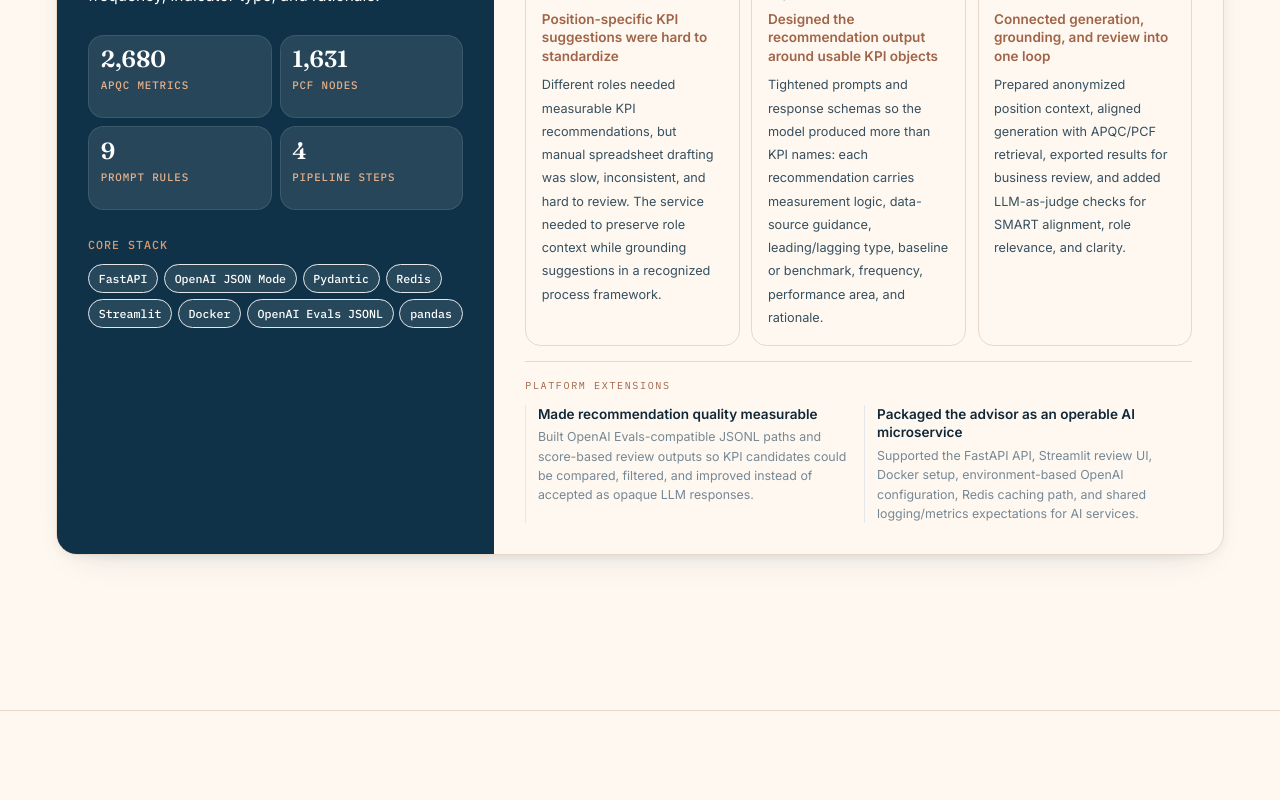
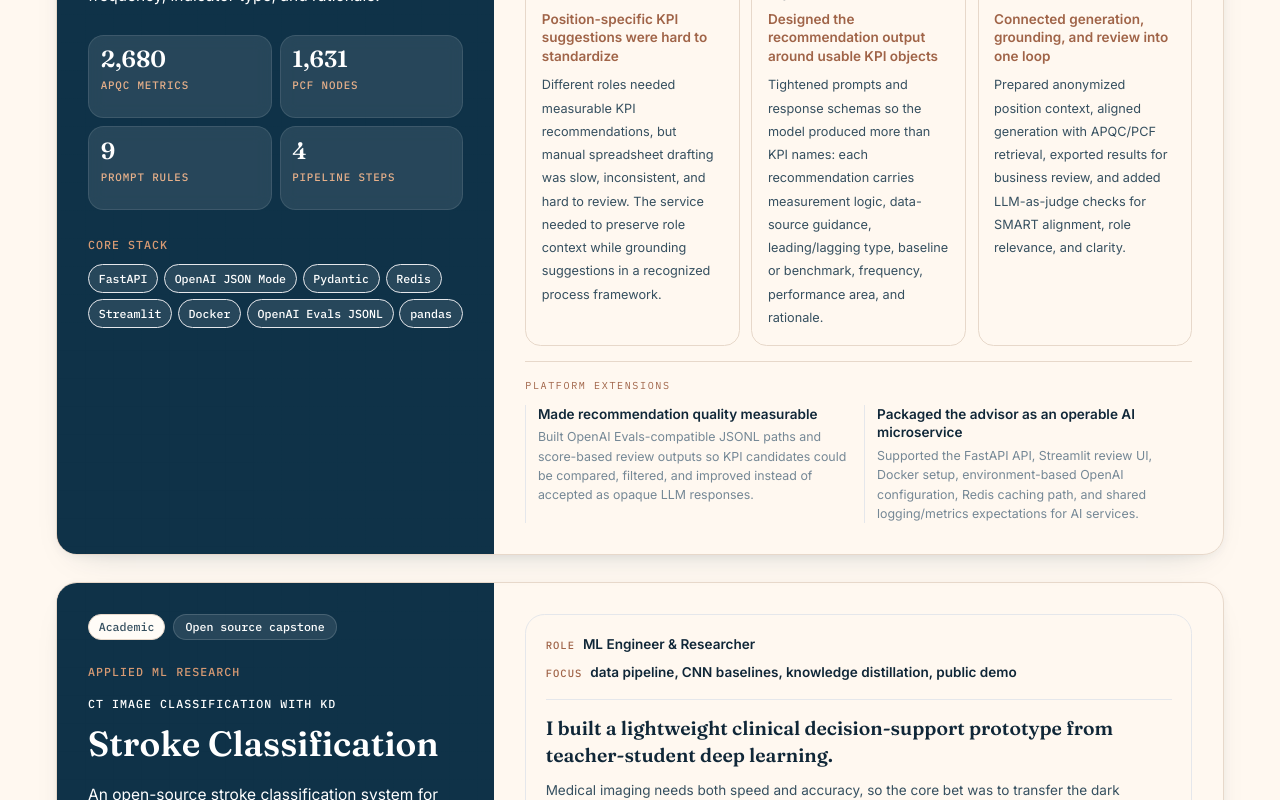
Before and after one commit to melisklc0/melis-kilic-portfolio, a React (Vite) app: page / in a window 1280 px wide. Shown: the part 7533-8333 px from the top of the page. Built offline with nearby package versions, Linux system fonts and the light colour scheme.

Commit message:
feat: add Stroke Classification project with detailed metrics and contributions

```diff
--- a/src/data/projects.ts
+++ b/src/data/projects.ts
@@ -290,10 +290,10 @@ export const projects: Project[] = [
       focusSummary:
         'My work focused on the parts that decide how the AI coach behaves: orchestrator POML prompts, role/mode/style routing, prompt library quality, simulated coachee scenarios, and an evaluation loop where generated coaching conversations are scored across concrete dimensions instead of judged by vibes.',
       metrics: [
+        { value: '49', label: 'POML prompts' },
+        { value: '43', label: 'coaching modes' },
+        { value: '5', label: 'eval dimensions' },
         { value: '4', label: 'AI agents' },
-        { value: '43', label: 'coaching modes' },
-        { value: '49', label: 'POML prompts' },
-        { value: '5', label: 'eval dimensions' },
       ],
       contributions: [
         {
@@ -341,10 +341,10 @@ export const projects: Project[] = [
       focusSummary:
         'Odağım AI coach’un nasıl davranacağını belirleyen katmandı: orchestrator POML prompts, role/mode/style routing, prompt library quality, simulated coachee scenarios ve generated coaching conversations için somut dimension’larla çalışan evaluation loop.',
       metrics: [
+        { value: '49', label: 'POML prompts' },
+        { value: '43', label: 'coaching modes' },
+        { value: '5', label: 'eval dimensions' },
         { value: '4', label: 'AI agents' },
-        { value: '43', label: 'coaching modes' },
-        { value: '49', label: 'POML prompts' },
-        { value: '5', label: 'eval dimensions' },
       ],
       contributions: [
         {
@@ -616,4 +616,131 @@ export const projects: Project[] = [
         'KPI tasarımını manuel spreadsheet hazırlığından repeatable AI recommendation service yönüne taşıdı: process-framework metrics ile grounded, prompt/schema kurallarıyla constrained, eval’lerle ölçülebilir ve business review öncesi denetlenebilir.',
     },
   },
+  {
+    id: 'stroke-classification-kd',
+    featured: true,
+    status: 'academic',
+    techStack: [
+      'PyTorch',
+      'Computer Vision',
+      'Medical Imaging',
+      'MLOps',
+      'Knowledge Distillation',
+      'Hugging Face',
+      'Streamlit',
+      'ONNX',
+      'Torchvision',
+      'Soft-Voting Ensemble',
+    ],
+    links: {
+      github: 'https://github.com/melisklc0/Stroke-Classification',
+      demo: 'https://huggingface.co/spaces/melisklc0/stroke-classification',
+      article:
+        'https://github.com/melisklc0/Stroke-Classification/blob/main/thesis/Stroke_Classification_Thesis_Report.pdf',
+    },
+    en: {
+      title: 'Stroke Classification',
+      subtitle: 'CT image classification with KD',
+      badge: 'Open source capstone',
+      summary:
+        'An open-source stroke classification system for head CT scans, built around the question: can a lightweight student model outperform a heavier teacher? Using knowledge distillation, EfficientNet-B0 surpassed the InceptionV3 teacher while staying cheaper to run, and a soft-voting ensemble pushed prediction stability to 98.2% accuracy/F1.',
+      roleLine:
+        'Role: ML Engineer & Researcher · Focus: data pipeline, CNN baselines, knowledge distillation, public demo',
+      focusTitle: 'I built a lightweight clinical decision-support prototype from teacher-student deep learning.',
+      focusSummary:
+        'Medical imaging needs both speed and accuracy, so the core bet was to transfer the dark knowledge of a heavier InceptionV3 teacher into a more efficient EfficientNet-B0 student. I modernized the system with a YAML-driven data pipeline, uv-based environment setup, 3-fold CNN/KD evaluation, ensemble testing, published model/data artifacts, and a live Streamlit demo.',
+      metrics: [
+        { value: '98.2%', label: 'peak accuracy' },
+        { value: '49.5K', label: 'CT images' },
+        { value: '7', label: 'model families' },
+        { value: '3', label: 'CV folds' },
+      ],
+      contributions: [
+        {
+          module: 'Problem',
+          title: 'Fast CT inference needed lower model cost without losing accuracy',
+          description:
+            'Stroke screening is time-sensitive, but heavier CNN teachers can create inference cost and hardware bottlenecks. The project tested whether a smaller student model could preserve diagnostic signal while being easier to run.',
+        },
+        {
+          module: 'Data pipeline',
+          title: 'Rebuilt the project as a modular MLOps pipeline',
+          description:
+            'Moved the workflow beyond local research scripts with YAML configuration, uv dependency management, fold-based preprocessing, class balancing, augmentation, and dataset pull/push steps for repeatable experiments.',
+        },
+        {
+          module: 'Modeling',
+          title: 'Distilled InceptionV3 knowledge into EfficientNet students',
+          description:
+            'Compared multiple torchvision backbones, used InceptionV3 as the teacher baseline, and transferred its dark knowledge into lighter EfficientNet student models that reached 98.0% F1.',
+        },
+        {
+          module: 'Evaluation',
+          title: 'Used soft-voting to maximize prediction stability',
+          description:
+            'Evaluated fold-level metrics, loss curves, confusion matrices, and error reports, then combined distilled models with soft voting to reach 98.2% accuracy/F1 on the internal validation protocol.',
+        },
+        {
+          module: 'Publishing',
+          title: 'Published the system as a working public demo',
+          description:
+            'Published the model, dataset mirrors, and Streamlit demo on Hugging Face/Kaggle, with Hub loading and ONNX export paths so the classifier can be inspected and tried without local training.',
+        },
+      ],
+      impact:
+        'Showed that a compact student model can outperform a heavier teacher for CT stroke classification, reducing inference constraints while keeping the full system reproducible, inspectable, and publicly demoable.',
+    },
+    tr: {
+      title: 'Stroke Classification',
+      subtitle: 'CT image classification with KD',
+      badge: 'Open source capstone',
+      summary:
+        'Beyin BT görüntülerini Stroke / No-Stroke olarak sınıflandıran open-source medical imaging sistemi. Projenin ana sorusu şuydu: hafif bir student model, ağır bir teacher modeli geride bırakabilir mi? Knowledge distillation ile EfficientNet-B0, InceptionV3 teacher baseline’ını aşarken inference maliyetini düşürdü; soft-voting ensemble ise kararlılığı 98.2% accuracy/F1 seviyesine taşıdı.',
+      roleLine:
+        'Role: ML Engineer & Researcher · Focus: data pipeline, CNN baselines, knowledge distillation, public demo',
+      focusTitle: 'Teacher-student deep learning ile lightweight clinical decision-support prototype kurdum.',
+      focusSummary:
+        'Medikal görüntülemede hız ve doğruluk birlikte kritik olduğu için ana hedef, ağır InceptionV3 teacher modelin dark knowledge bilgisini daha verimli EfficientNet-B0 student modele aktarmaktı. Sistemi YAML-driven data pipeline, uv-based environment setup, 3-fold CNN/KD evaluation, ensemble testing, yayınlanmış model/data artifact’ları ve canlı Streamlit demo ile modernize ettim.',
+      metrics: [
+        { value: '98.2%', label: 'peak accuracy' },
+        { value: '49.5K', label: 'CT images' },
+        { value: '7', label: 'model families' },
+        { value: '3', label: 'CV folds' },
+      ],
+      contributions: [
+        {
+          module: 'Problem',
+          title: 'Fast CT inference için model maliyetini düşürmek gerekiyordu',
+          description:
+            'Stroke screening zaman hassas bir problem; ağır CNN teacher modelleri inference cost ve hardware bottleneck yaratabiliyor. Proje, daha küçük bir student modelin diagnostic signal’ı koruyup koruyamayacağını test etti.',
+        },
+        {
+          module: 'Data pipeline',
+          title: 'Projeyi modular MLOps pipeline olarak yeniden yapılandırma',
+          description:
+            'Workflow’u local research scriptlerinden çıkarıp YAML configuration, uv dependency management, fold-based preprocessing, class balancing, augmentation ve dataset pull/push adımlarıyla repeatable experiment yapısına taşıdım.',
+        },
+        {
+          module: 'Modeling',
+          title: 'InceptionV3 bilgisini EfficientNet student modellere distill etme',
+          description:
+            'Birden fazla torchvision backbone’u karşılaştırdım, InceptionV3’ü teacher baseline olarak konumlandırdım ve dark knowledge bilgisini 98.0% F1 seviyesine ulaşan EfficientNet student modellere aktardım.',
+        },
+        {
+          module: 'Evaluation',
+          title: 'Soft-voting ile prediction stability’i artırma',
+          description:
+            'Fold-level metrics, loss curve, confusion matrix ve error report çıktılarıyla modelleri ölçtüm; distilled modelleri soft voting ile birleştirerek internal validation protocol üzerinde 98.2% accuracy/F1 elde ettim.',
+        },
+        {
+          module: 'Publishing',
+          title: 'Sistemi çalışan public demo olarak yayınlama',
+          description:
+            'Modeli, dataset mirror’larını ve Streamlit demo’yu Hugging Face/Kaggle üzerinde yayınladım; Hub loading ve ONNX export path’leriyle classifier local training gerektirmeden incelenebilir ve denenebilir hale geldi.',
+        },
+      ],
+      impact:
+        'Compact student modelin CT stroke classification için ağır teacher baseline’ı aşabileceğini gösterdi; inference constraint’lerini azaltırken sistemi reproducible, inspectable ve public demo’ya uygun hale getirdi.',
+    },
+  },
 ];
```
